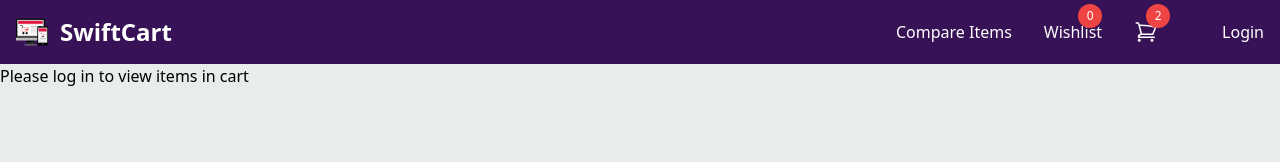
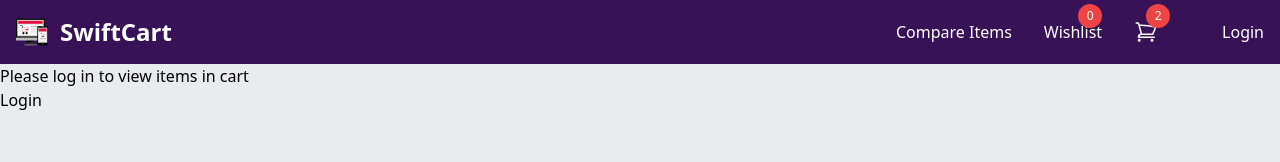
Before and after one commit to InolofatsengMotloba/JSF-Portfolio_Piece_INOMOT520_JSE2407_GroupA_INOLOFATSENG-MOTLOBA_JSF04, a Vue app: page /cart in a window 1280 px wide. Shown: the top 162 px of the page. Built offline with nearby package versions, Linux system fonts and the light colour scheme.

Commit message:
Updated Cart.vue to add a login button and separate divs for logged in and not logged in states

```diff
--- a/src/pages/Cart.vue
+++ b/src/pages/Cart.vue
@@ -1,7 +1,12 @@
 <template>
   <div>
-    <h1 v-if="isLoggedIn">Add to Cart Page</h1>
-    <p v-else>Please log in to view items in cart</p>
+    <div v-if="isLoggedIn">
+      <h1>Add to Cart Page</h1>
+    </div>
+    <div v-else>
+      <h1>Please log in to view items in cart</h1>
+      <button><a href="/login">Login</a></button>
+    </div>
   </div>
 </template>
 
```
